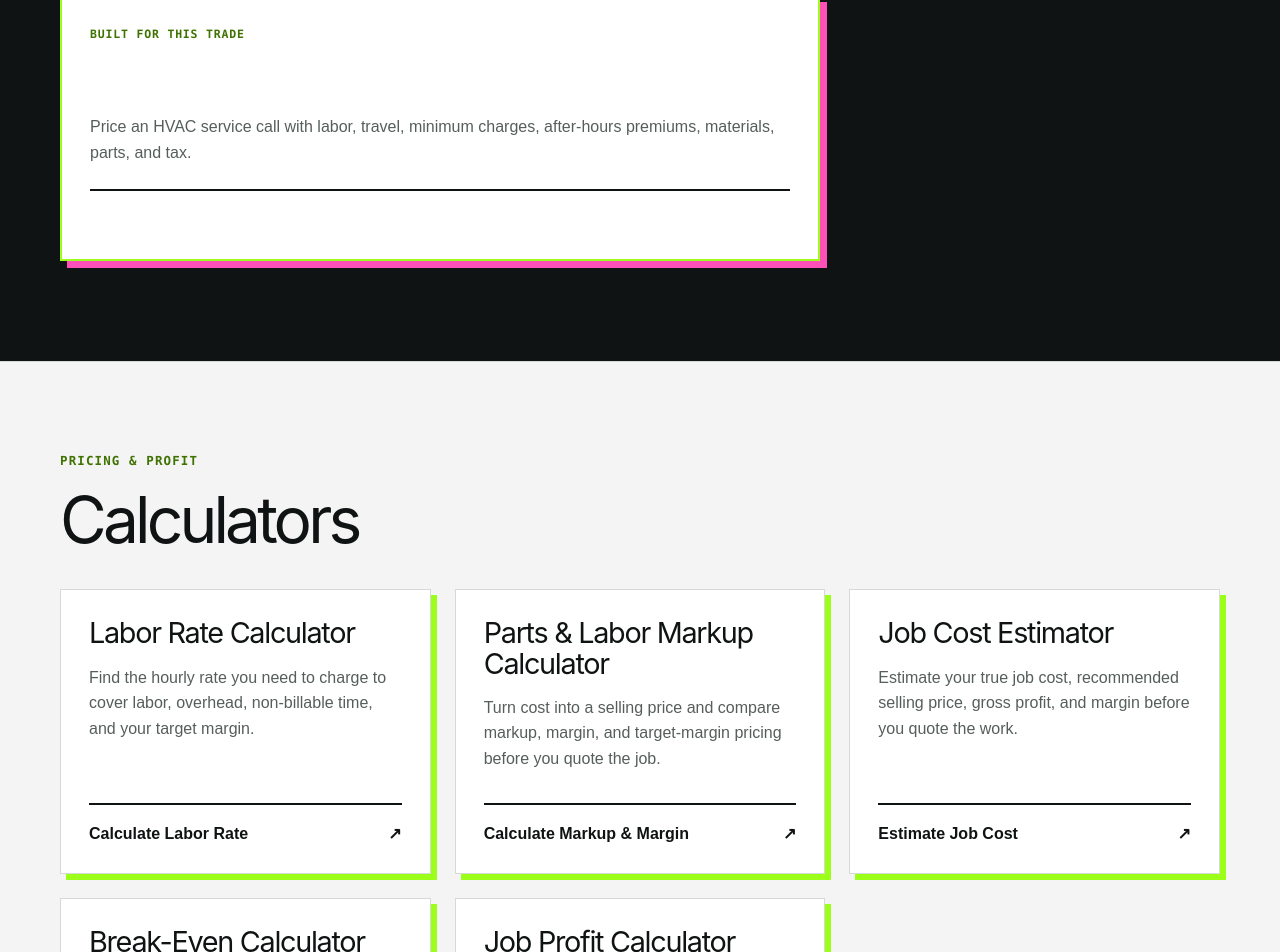
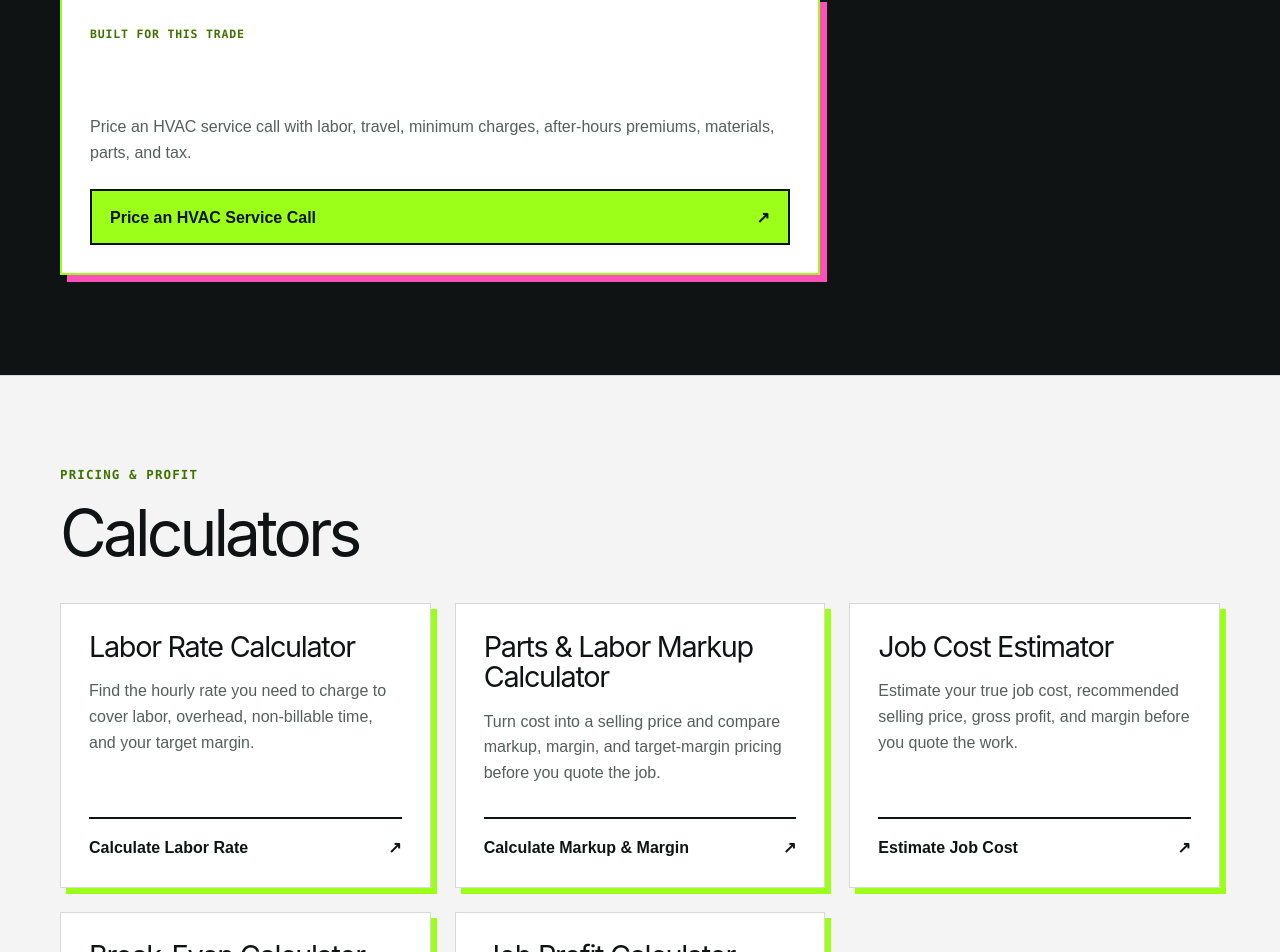
Before and after one commit to jakevans90/jakegenerates, a Next.js app: page /professions/hvac in a window 1280 px wide. Shown: the part 927-1879 px from the top of the page. Built offline with nearby package versions, Linux system fonts and the light colour scheme; no server answers.

Commit message:
Make HVAC calculator CTA prominent

```diff
--- a/src/app/globals.css
+++ b/src/app/globals.css
@@ -138,6 +138,8 @@ a:focus-visible { outline: 3px solid var(--pink); outline-offset: 4px; }
 .profession-tool-card a { display: inline-flex; justify-content: space-between; gap: 18px; margin-top: auto; padding-top: 17px; border-top: 2px solid var(--ink); font-weight: 900; }
 .profession-tool-card a:hover { color: var(--pink-deep); }
 .profession-tool-card-featured { min-height: 260px; border: 2px solid var(--green); box-shadow: 7px 7px 0 var(--pink); }
+.profession-tool-card-featured a { min-height: 56px; align-items: center; justify-content: space-between; padding: 12px 18px; border: 2px solid var(--ink); background: var(--green); color: var(--ink); transition: background var(--transition), color var(--transition); }
+.profession-tool-card-featured a:hover { background: var(--ink); color: var(--green); }
 .profession-tool-label { color: var(--green-deep) !important; font-family: var(--font-geist-mono); font-size: .72rem; font-weight: 800; letter-spacing: .07em; text-transform: uppercase; }
 .profession-generators { background: var(--ink); color: white; }
 .profession-generators .profession-tool-card { border-color: #424847; background: var(--ink-soft); box-shadow: 6px 6px 0 var(--pink); }
```
